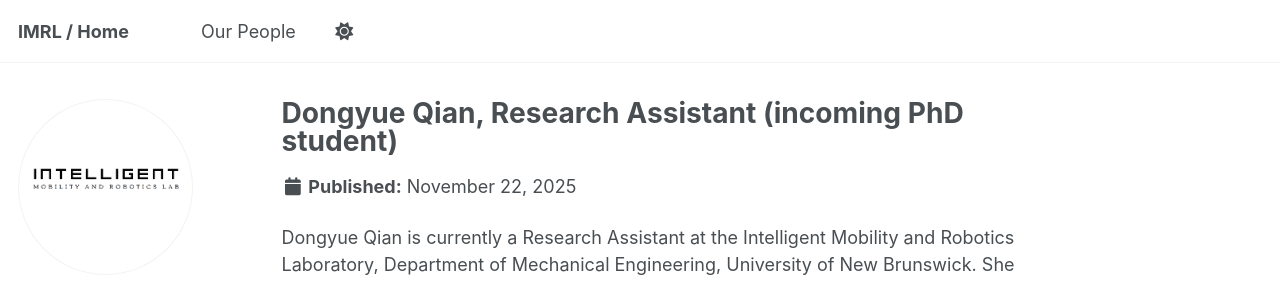
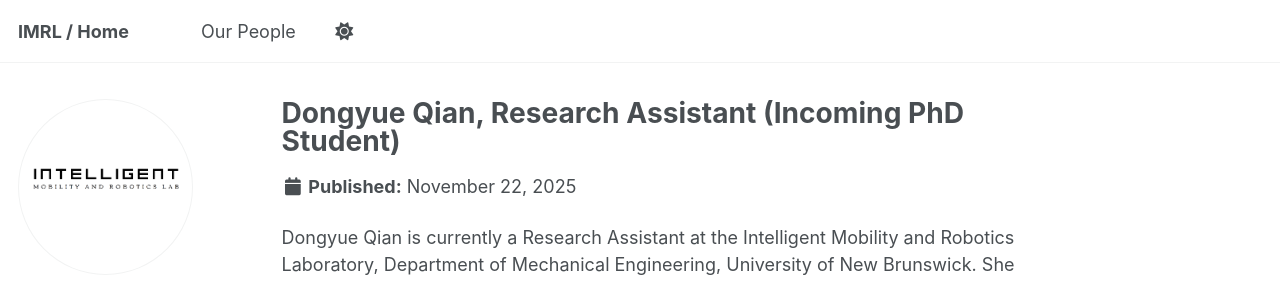
Before and after one commit to IMRL2025/IMRL2025.github.io, a Jekyll site: the page built from _portfolio/portfolio-16-Dongyue Qian.md, in a window 1280 px wide and 1101 px high. Shown: the top 282 px of the window. Built offline with Jekyll 4.4.1, drawn with Linux system fonts in a browser that asks for light colours; some web fonts are replaced.

```diff
--- a/_portfolio/portfolio-16-Dongyue Qian.md
+++ b/_portfolio/portfolio-16-Dongyue Qian.md
@@ -1,5 +1,5 @@
 ---
-title: "Dongyue Qian, Research Assistant (incoming PhD student)"
+title: "Dongyue Qian, Research Assistant (Incoming PhD Student)"
 excerpt: "MSc in Electrical and Electronic Engineering, BSc in Electronics and Information <br/><br/>"
 collection: portfolio
 ---
```
